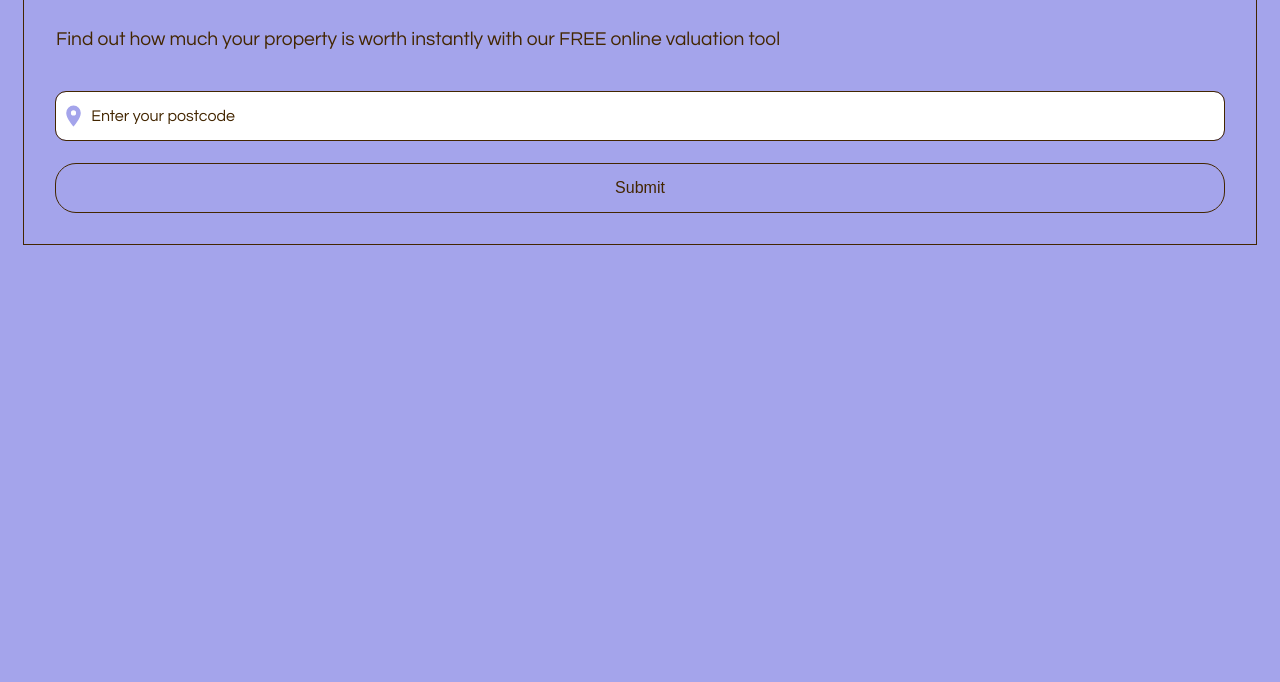
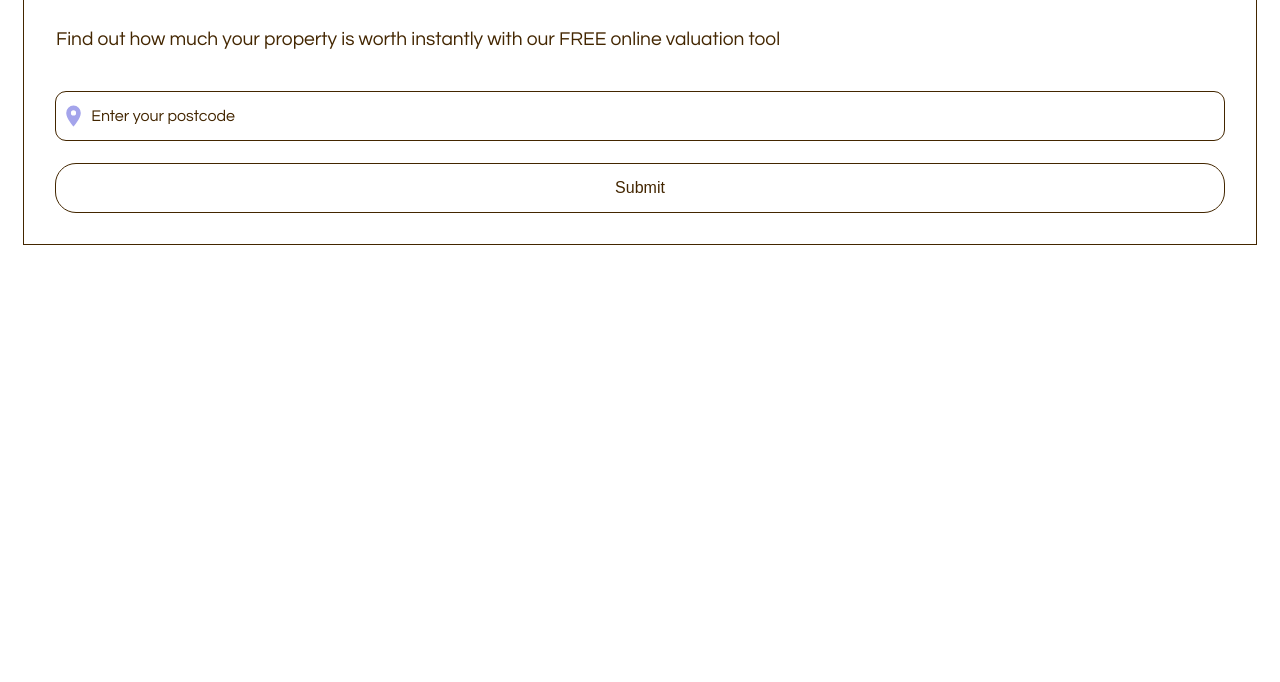
Before and after one commit to AdotK8/yase-valuation-tool, a website built with webpack: page dist/index.html in a window 1280 px wide. Shown: the part 118-800 px from the top of the page. Built offline with nearby package versions, Linux system fonts and the light colour scheme; a web font is replaced by a local one.

Commit message:
removed background colour

```diff
--- a/src/styles/main.scss
+++ b/src/styles/main.scss
@@ -7,7 +7,7 @@ $faded-colour: #ffffffbd;
 $yase-brown: #432600;
 
 html {
-  background-color: $yase-purple;
+  background-color: none;
 }
 
 h1,
```
Also changed, not shown: dist/bundle.js.
